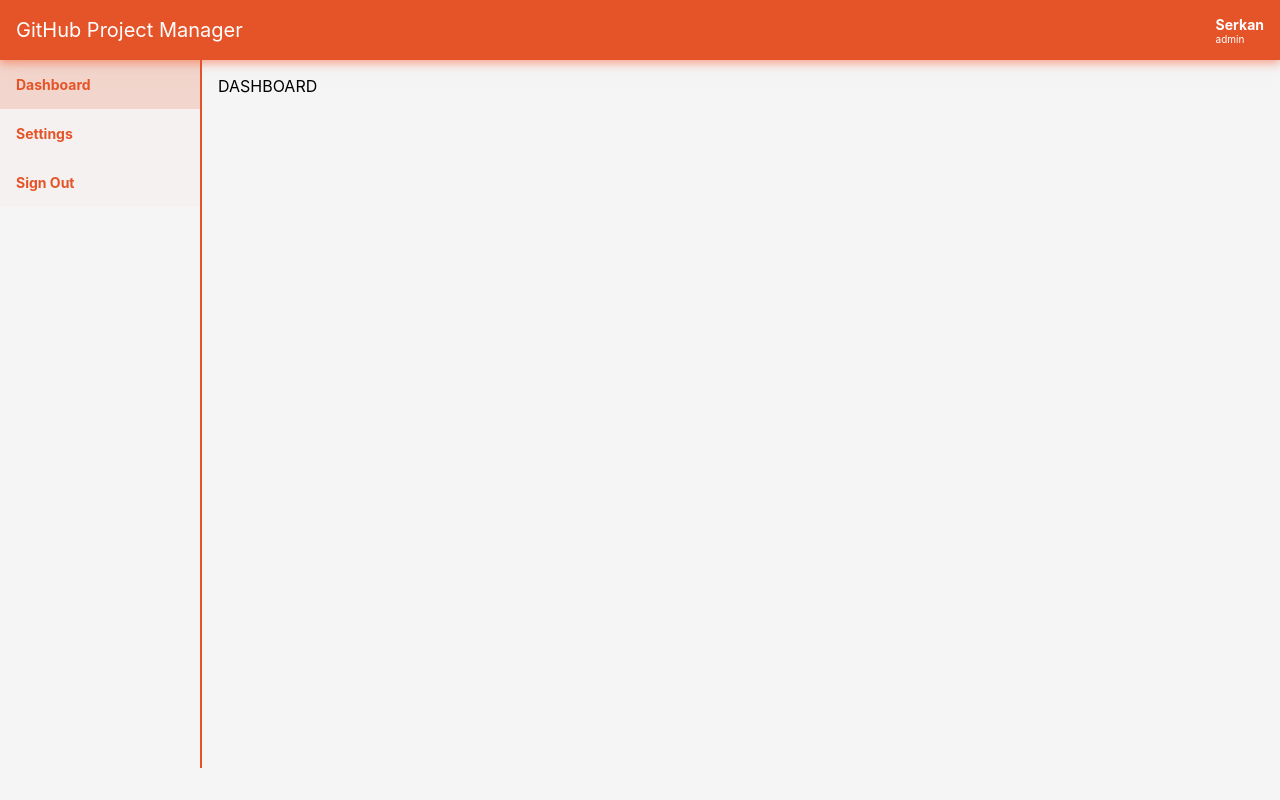
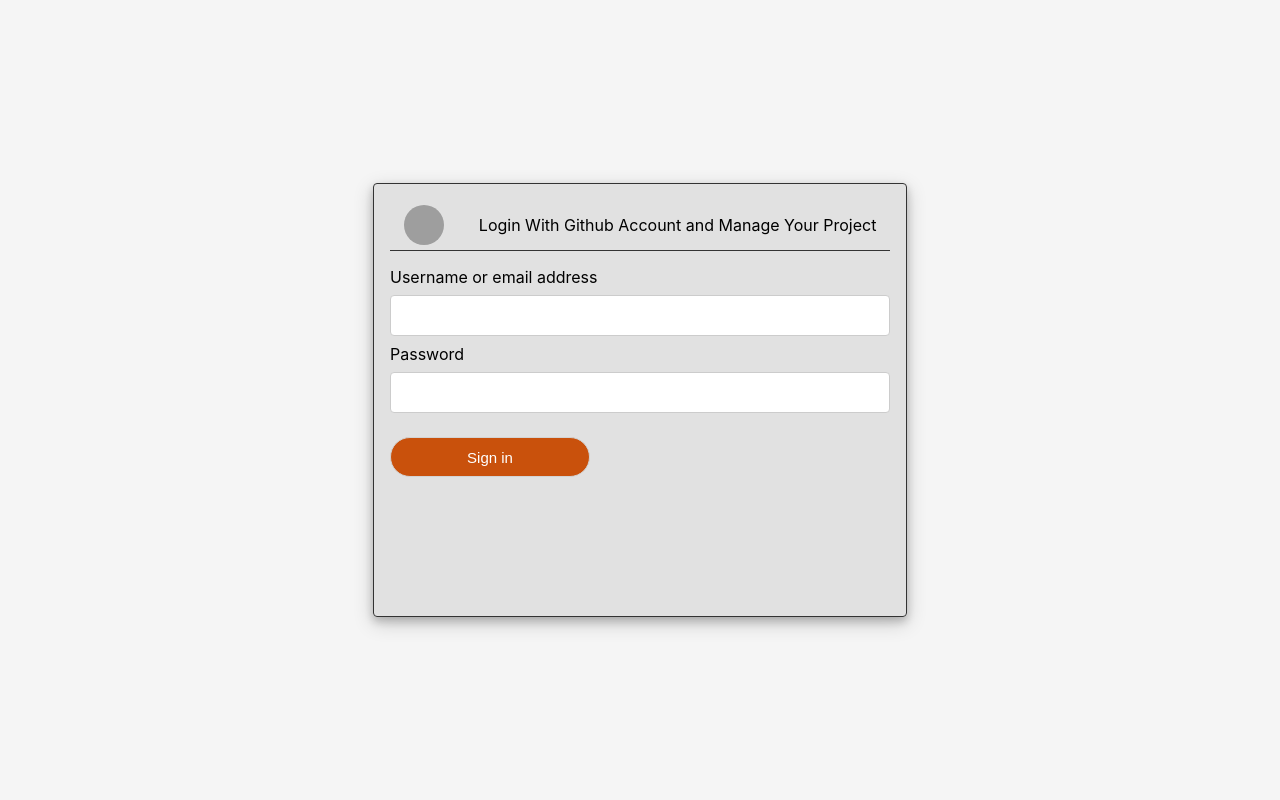
Before and after one commit to MRdecom/github-project-manager, a React (Create React App) app: page / in a window 1280 px wide. Built offline with nearby package versions, Linux system fonts and the light colour scheme; grey boxes are pictures that could not be loaded.

Commit message:
Add page ui design and routing system

```diff
--- a/src/App.tsx
+++ b/src/App.tsx
@@ -18,7 +18,7 @@
     },[])
 
     const loginUser = () => {
-        setUserType('admin')
+        setUserType('guest')
     }
 
   return (
--- a/src/styles/components/_button.scss
+++ b/src/styles/components/_button.scss
@@ -1,7 +1,7 @@
 .solid-button{
   height: 40px;
   width: auto;
-  background: #333333;
+  background: #c9510c;
   color: white;
   font-size: 15px;
   border-radius: 20px;
```
